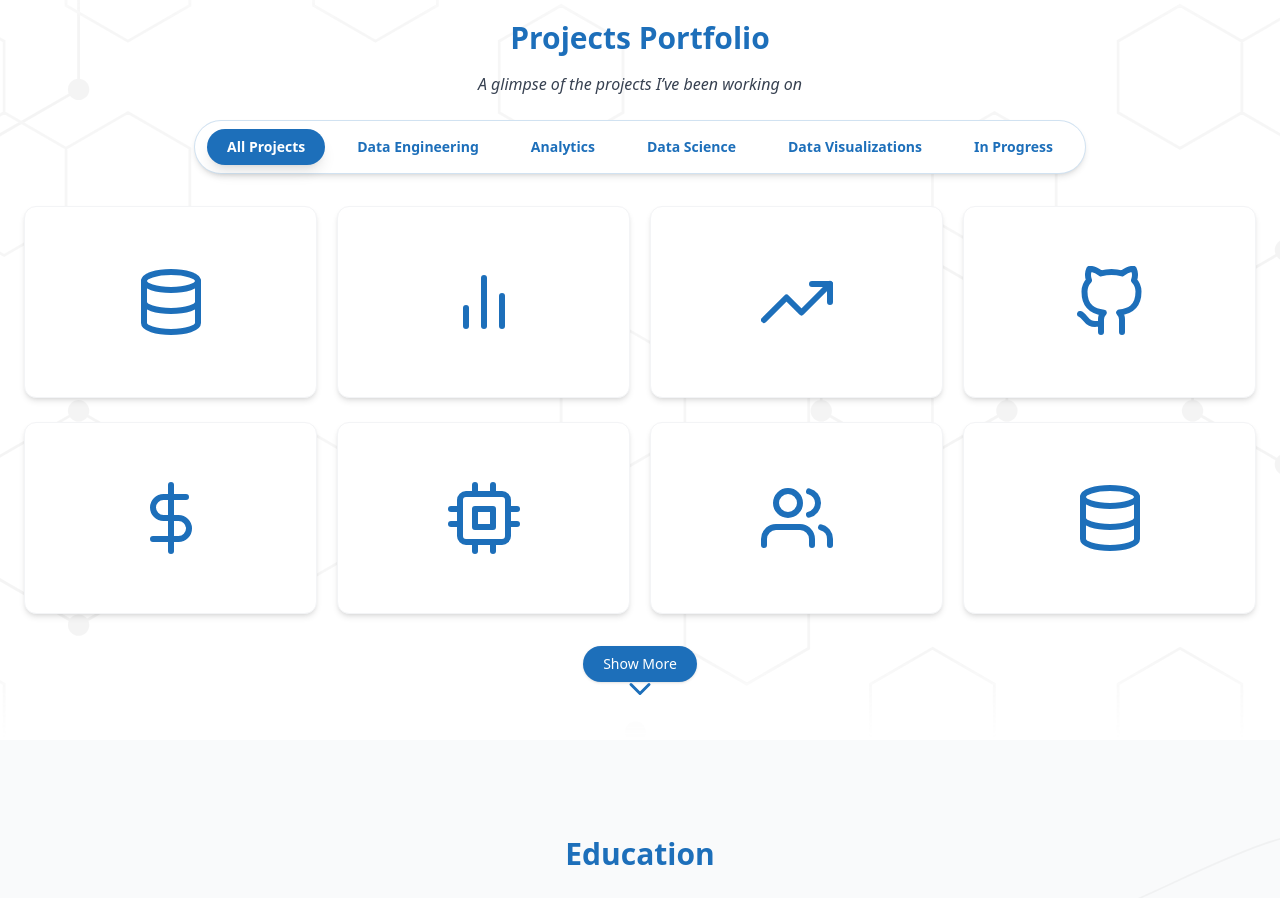
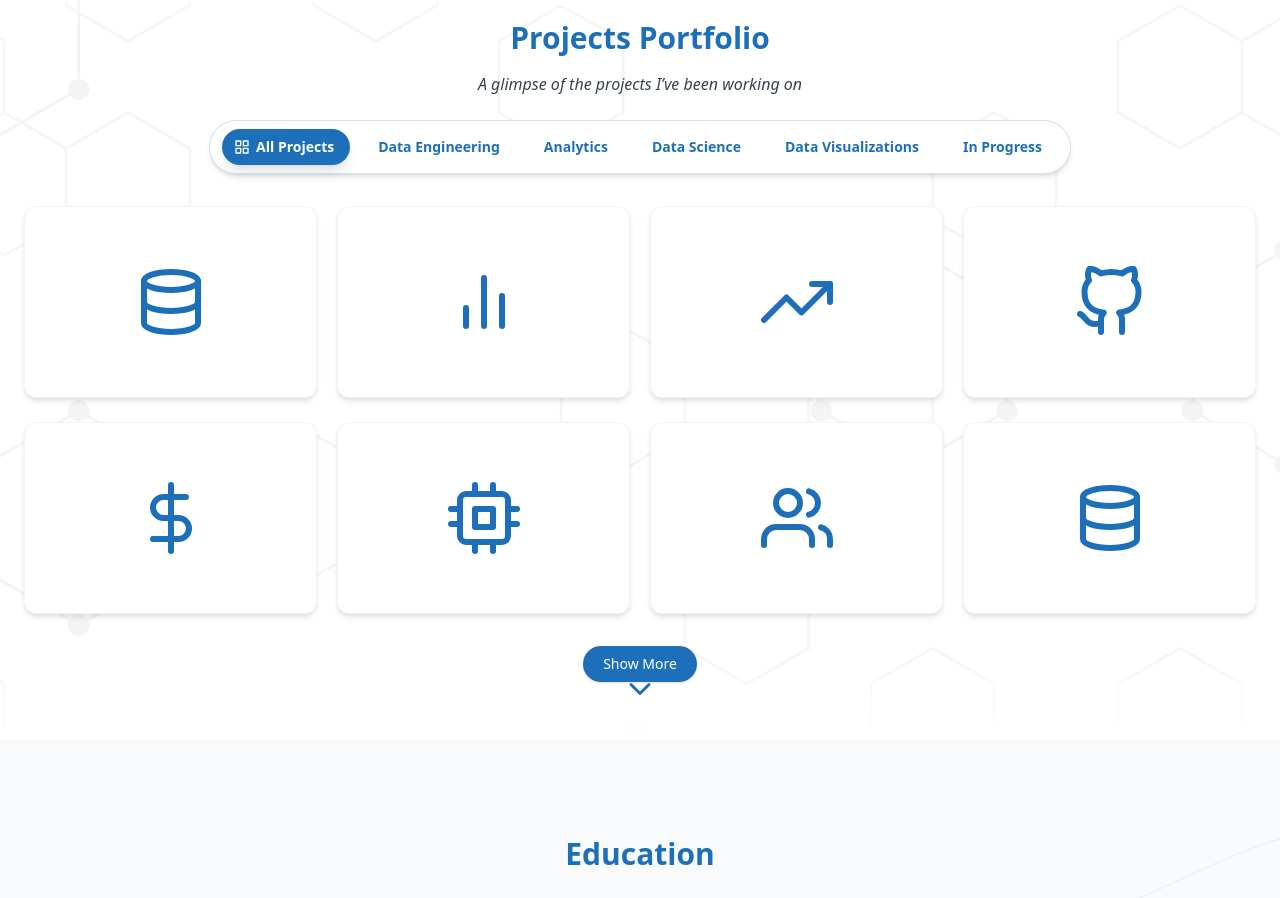
Before and after one commit to kamineni-rohit/rohit-kamineni-website, a React (Vite) app: page / in a window 1280 px wide. Shown: the part 1760-2658 px from the top of the page. Built offline with nearby package versions, Linux system fonts and the light colour scheme.

Commit message:
Add icons to category picker

```diff
--- a/src/components/Projects.jsx
+++ b/src/components/Projects.jsx
@@ -12,7 +12,10 @@ import {
   FiClipboard,
   FiTool,
   FiGithub,
-  FiDollarSign
+  FiDollarSign,
+  FiGrid, // Icon for "All Projects"
+  FiPieChart, // Icon for "Data Visualizations"
+  FiFilter // A generic icon if needed, or for active state
 } from "react-icons/fi";
 
 // Assuming SectionBackground and hexagonBg imports are correct
@@ -23,13 +26,14 @@ import hexagonBg from "../assets/backgrounds/Hexagon.svg"; // Ensure this path i
 const INITIAL_PROJECTS_TO_SHOW = 8; // Number of projects to show by default
 
 // --- Data ---
+// Updated projectCategories to include icons
 const projectCategories = [
-  "All Projects",
-  "Data Engineering",
-  "Analytics",
-  "Data Science",
-  "Data Visualizations",
-  "In Progress",
+  { name: "All Projects", icon: FiGrid },
+  { name: "Data Engineering", icon: FiDatabase },
+  { name: "Analytics", icon: FiBarChart2 },
+  { name: "Data Science", icon: FiCpu },
+  { name: "Data Visualizations", icon: FiPieChart },
+  { name: "In Progress", icon: FiTool },
 ];
 
 const projectsData = [
@@ -185,15 +189,12 @@ const Projects = () => {
       ref={sectionRef}
       id="projects"
       className={`relative flex flex-col py-20 transition-all duration-500 ease-in-out ${
-        showAll ? 'min-h-screen' : 'min-h-screen max-h-screen overflow-hidden' // max-h-screen and overflow-hidden are key for collapsed state
+        showAll ? 'min-h-screen' : 'min-h-screen max-h-screen overflow-hidden'
       }`}
     >
       <SectionBackground imageSrc={hexagonBg} opacity={0.09} />
 
-      {/* Inner container: 'h-full' allows children with 'flex-grow' to expand within section's height constraints. */}
-      {/* 'pb-6' provides bottom padding for the content block itself. */}
       <div className="relative flex flex-col h-full w-full max-w-7xl mx-auto px-4 md:px-6 z-10 pb-6">
-        {/* --- Content Area (Title, Categories) --- */}
         <div className="flex-shrink-0">
           <h2 className="text-3xl font-bold text-accent mb-4 text-center">
             Projects Portfolio
@@ -203,29 +204,43 @@ const Projects = () => {
           </p>
           <div className="mb-8 w-full flex justify-center">
             <div className="flex flex-wrap justify-center gap-2 md:gap-3 px-3 py-2 bg-white border border-accent/20 rounded-full shadow-md backdrop-blur-sm">
-              {projectCategories.map((cat) => (
+              {projectCategories.map((cat) => {
+                const IconComponent = cat.icon; // Get the icon component for the category
+                const isActive = activeCategory === cat.name;
+                return (
                   <button
-                  key={cat}
+                    key={cat.name}
                     onClick={() => {
-                    setActiveCategory(cat);
+                      setActiveCategory(cat.name);
                       setShowAll(false);
                       sectionRef.current?.scrollIntoView({ behavior: 'smooth', block: 'start' });
                     }}
-                  className={`relative px-4 py-1.5 md:px-5 md:py-2 text-xs md:text-sm font-semibold rounded-full transition-all duration-300 ease-out ${
-                    activeCategory === cat
-                      ? "text-white bg-accent shadow-lg"
+                    // Added flex, items-center, and adjusted padding for icon
+                    className={`relative flex items-center justify-center px-3 py-1.5 md:px-4 md:py-2 text-xs md:text-sm font-semibold rounded-full transition-all duration-300 ease-out group ${
+                      isActive
+                        ? "text-white bg-accent shadow-lg pl-2 md:pl-3" // Slightly more padding on left when icon is visible
                         : "text-accent hover:bg-accent/10 hover:text-accent-dark"
                     }`}
                   >
-                  {cat}
+                    {/* Icon: Conditionally rendered with animation */}
+                    {IconComponent && (
+                      <span
+                        className={`overflow-hidden transition-all duration-300 ease-out ${
+                          isActive ? "w-4 mr-1.5 opacity-100 scale-100" : "w-0 mr-0 opacity-0 scale-50"
+                        }`}
+                        style={{ transformOrigin: 'left center' }} // Ensures scale animation originates from the left
+                      >
+                        <IconComponent className="h-3.5 w-3.5 md:h-4 md:w-4" />
+                      </span>
+                    )}
+                    <span>{cat.name}</span>
                   </button>
-              ))}
+                );
+              })}
             </div>
           </div>
         </div>
-        {/* --- End Content Area --- */}
 
-        {/* --- Projects Grid: Added 'flex-grow' to allow it to take available vertical space. 'pb-2' for spacing below tiles --- */}
         <div
           className="grid grid-cols-1 sm:grid-cols-2 lg:grid-cols-4 gap-x-5 gap-y-6 w-full pb-2 flex-grow"
         >
@@ -234,7 +249,6 @@ const Projects = () => {
             return (
               <div
                 key={index}
-                // Apply dynamic tile height class
                 className={`group relative bg-white rounded-xl shadow-md border border-gray-100 hover:shadow-lg transition-all duration-300 ease-in-out overflow-hidden p-4 cursor-pointer flex items-center justify-center ${tileHeightClass}`}
               >
                 <div className="text-accent text-6xl md:text-7xl transition-opacity duration-300 ease-in-out group-hover:opacity-20">
@@ -257,9 +271,7 @@ const Projects = () => {
             </div>
           )}
         </div>
-        {/* --- End Projects Grid --- */}
 
-        {/* --- Bottom Button Area: 'flex-shrink-0' prevents it from shrinking. 'pb-2' for spacing. --- */}
         <div className="flex justify-center items-center pt-4 md:pt-6 pb-2 min-h-[54px] flex-shrink-0">
           {isExpandable && !showAll && (
             <button
@@ -270,14 +282,10 @@ const Projects = () => {
             </button>
           )}
         </div>
-        {/* --- End Bottom Button Area --- */}
+      </div>
 
-      </div> {/* End Inner container */}
-
-      {/* Chevron - Hidden on small screens (mobile), visible as flex on medium screens and up. */}
-      {/* Positioned relative to the main section. Adjusted to 'bottom-6'. */}
       <div
-        className="absolute bottom-6 left-0 w-full hidden md:flex justify-center z-20" // Added hidden md:flex
+        className="absolute bottom-6 left-0 w-full hidden md:flex justify-center z-20"
         onClick={scrollToNextSection}
         title="Scroll to next section"
       >
```
Lines whose indentation alone changed are shown as unchanged.
